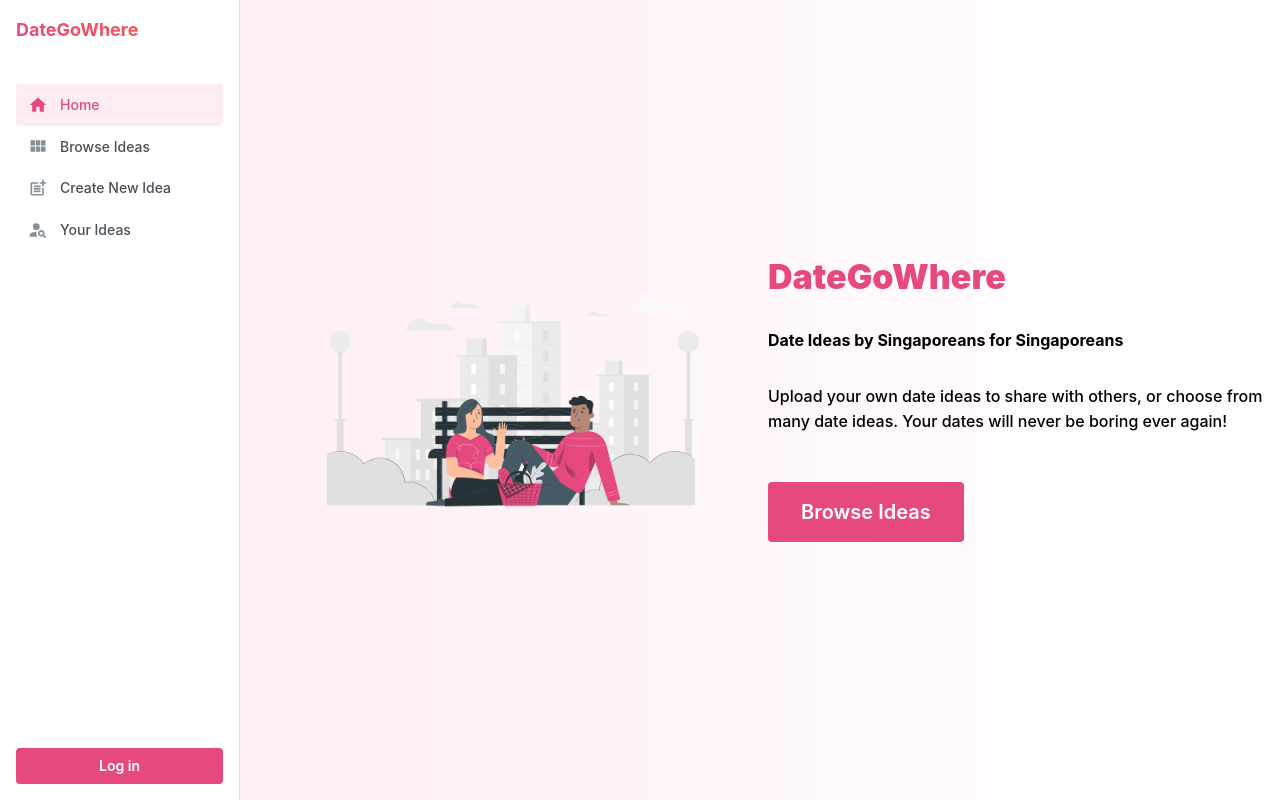
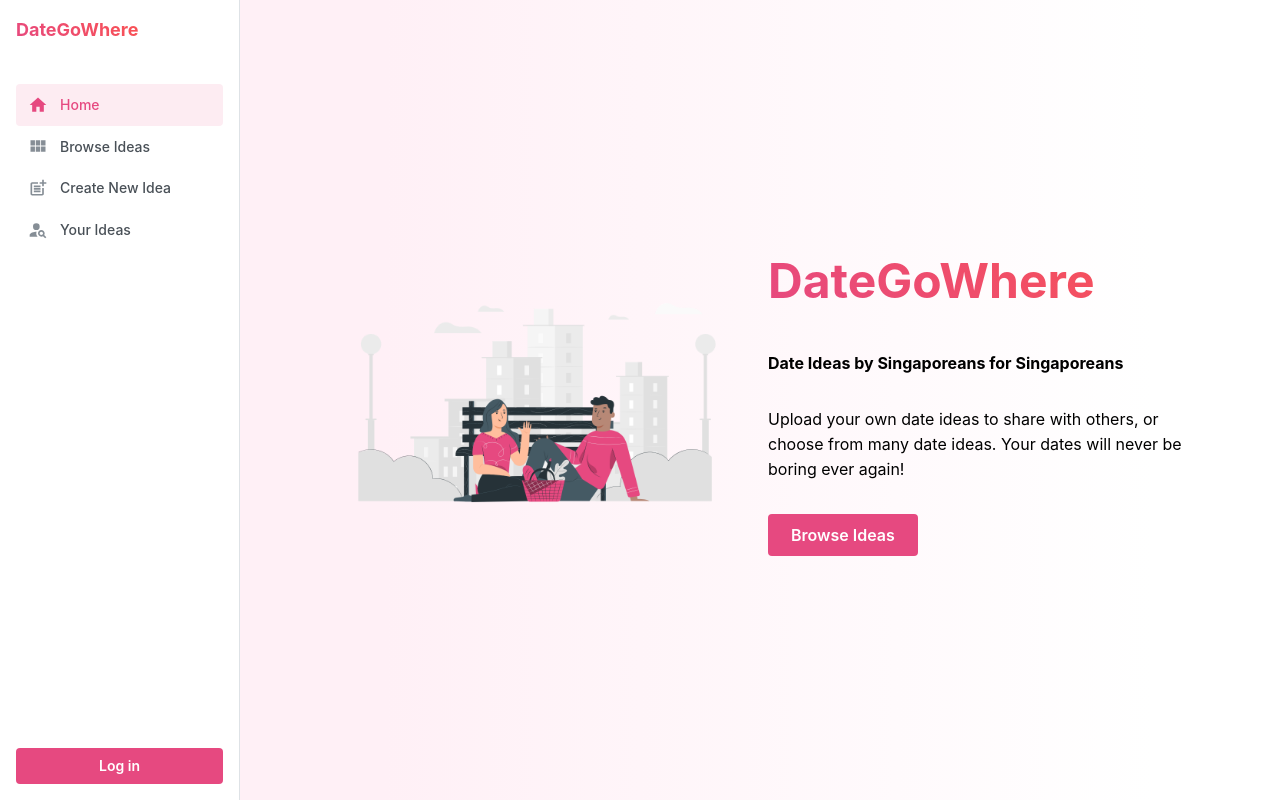
Before and after one commit to mcxpm/DateGoWhere, a React (Vite) app in the folder app/client/: page / in a window 1280 px wide. Built offline with nearby package versions, Linux system fonts and the light colour scheme; no server answers.

Commit message:
refactor: hero page

```diff
--- a/app/client/src/components/HeroPage/HeroPage.jsx
+++ b/app/client/src/components/HeroPage/HeroPage.jsx
@@ -1,56 +1,57 @@
-import {
-    Button,
-    Container,
-    Grid,
-    GridCol,
-    Image,
-    Overlay,
-    Text,
-    Title,
-} from '@mantine/core';
-import { Link } from 'react-router-dom';
+import { Box, Button, Center, Grid, Image, Overlay, Text } from '@mantine/core';
+import { useNavigate } from 'react-router-dom';
 
-import datepic from '/images/datepic.png'
+import HeroImage from '/images/hero-image.png';
 
 import classes from './HeroPage.module.css';
 
-
 export default function HeroPage() {
+    const navigate = useNavigate();
     return (
-        <div className={classes.hero}>
+        <Box h={'100dvh'}>
             <Overlay
                 gradient="linear-gradient(90deg, rgba(255, 240, 246, 1) 30%, rgba(0, 0, 0, 0) 90%)"
                 opacity={1}
-                zIndex={0}
+                zIndex={-1}
                 h={'100%'}
             />
-            <Grid className={classes.container} justify='center' align='center'>
-                <GridCol span={6} p={80}>
+            <Center h={'100%'}>
+                <Grid justify="center" align="center" p={'xl'}>
+                    <Grid.Col span={{ base: 12, md: 6 }} className={classes.image}>
+                        <Image radius="md" maw={'24rem'} mx={'auto'} src={HeroImage} />
+                    </Grid.Col>
+                    <Grid.Col span={{ base: 12, md: 6 }}>
+                        <Box maw={'30rem'} mx={'auto'}>
+                            <Text
+                                fz={'3rem'}
+                                fw={'bolder'}
+                                variant="gradient"
+                                gradient={{ from: 'pink', to: 'red', deg: 45 }}
+                            >
+                                DateGoWhere
+                            </Text>
+                            <Text mt="xl" fw={'bold'}>
+                                Date Ideas by Singaporeans for Singaporeans
+                            </Text>
 
-                       <Image
-                        radius="md"
-                        h={400}
-                        w="auto"
-                        src={datepic}
-                    />
-                </GridCol>
-                <GridCol span={6} size="lg">
-                    <Title className={classes.title}>DateGoWhere</Title>
-                    <Text className={classes.description} mt="xl">
-                        Date Ideas by Singaporeans for Singaporeans
-                    </Text>
+                            <Text mt="xl">
+                                Upload your own date ideas to share with others, or choose
+                                from many date ideas. Your dates will never be boring ever
+                                again!
+                            </Text>
 
-                    <Text className={classes.description2} mt="xl">
-                        Upload your own date ideas to share with others, or choose from
-                        many date ideas. Your dates will never be boring ever again!
-                    </Text>
-                    <Link to="/ideas/browse">
-                        <Button color="pink" size="xl" className={classes.control}>
-                            Browse Ideas
-                        </Button>
-                    </Link>
-                </GridCol>
-            </Grid>
-        </div>
+                            <Button
+                                mt={'xl'}
+                                color="pink"
+                                size="md"
+                                onClick={() => navigate('/ideas/browse')}
+                            >
+                                Browse Ideas
+                            </Button>
+                        </Box>
+                    </Grid.Col>
+                </Grid>
+            </Center>
+        </Box>
     );
 }
--- a/app/client/src/components/HeroPage/HeroPage.module.css
+++ b/app/client/src/components/HeroPage/HeroPage.module.css
@@ -1,64 +1,5 @@
-.hero {
-    height: 100dvh;
-    background-size: cover;
-    background-position: center;
-}
-
-.container {
-    height: 100%;
-    display: flex;
-    flex-direction: column;
-    justify-content: center;
-    align-items: center;
-    z-index: 1;
-    position: relative;
-}
-
-.title {
-    color: var(--mantine-color-pink-filled);
-    font-size: rem(60px);
-    font-weight: 900;
-    line-height: 1.1;
-
-    @media (max-width: mantine-breakpoint-sm) {
-        font-size: rem(40px);
-        line-height: 1.2;
-    }
-
-    @media (max-width: mantine-breakpoint-xs) {
-        font-size: rem(28px);
-        line-height: 1.3;
+.image {
+    @media (max-width: $mantine-breakpoint-sm) {
+        display: none;
     }
 }
-
-.description {
-    color: var(--mantine-color-black);
-    font-weight: 700;
-    font-size: rem(20px);
-    max-width: rem(800px);
-
-    @media (max-width: mantine-breakpoint-sm) {
-        max-width: 100%;
-        font-size: var(--mantine-font-size-sm);
-    }
-}
-
-.description2 {
-    color: var(--mantine-color-black);
-    font-weight: 500;
-    font-size: rem(15px);
-    max-width: rem(400px);
-
-    @media (max-width: mantine-breakpoint-sm) {
-        max-width: 100%;
-        font-size: var(--mantine-font-size-sm);
-    }
-}
-
-.control {
-    margin-top: calc(var(--mantine-spacing-xl) * 1.5);
-
-    @media (max-width: mantine-breakpoint-sm) {
-        width: 100%;
-    }
-}
```
Also changed, not shown: app/client/public/images/hero-image.png (renamed from app/client/public/images/datepic.png), app/client/public/images/pexels-karolina-grabowska-4041393.jpg (deleted).
